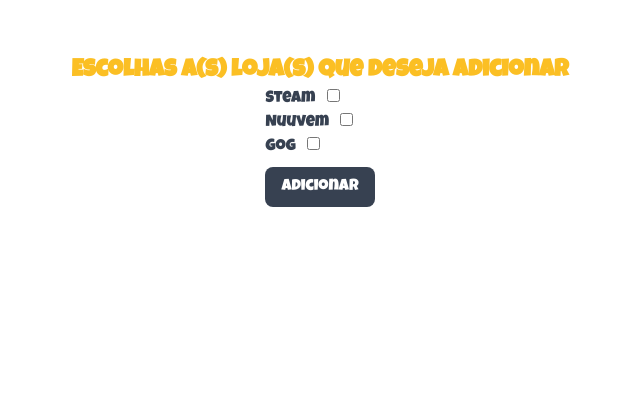
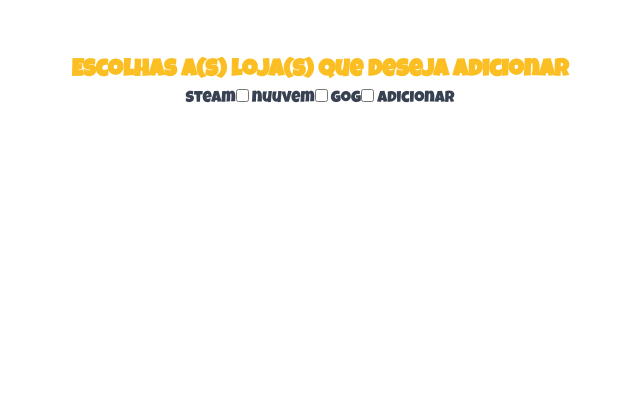
Before and after one commit to mateus-hamade/promogames-django, a Django app: page /script/ in a window 1280 px wide. Shown: the part 73-479 px from the top of the page, without its empty margins (320-960 px from the left). Run offline with Django 4.2, Linux system fonts and the light colour scheme; a user stored in the database is signed in; some libraries are stand-ins or nearby versions.

Commit message:
acho que deu

```diff
--- a/promogames/main_page/templates/main_page/script.html
+++ b/promogames/main_page/templates/main_page/script.html
@@ -6,46 +6,12 @@
     </div>
 
     <div class="flex flex-col items-center text-gray-700">
-        <form method="GET" id="checkbox-form" class="space-y-2">
-            <div class="flex flex-col items-start">
-                <div class="space-x-2">
-                    <label for="Steam">Steam</label>
-                    <input type="checkbox" name="steam" id="steam">
-                </div>
-                <div class="space-x-2">
-                    <label for="Nuuvem">Nuuvem</label>
-                    <input type="checkbox" name="nuuvem" id="nuuvem">
-                </div>
-                <div class="space-x-2">
-                    <label for="Gog">Gog</label>
-                    <input type="checkbox" name="gog" id="gog">
-                </div>
-            </div>
-            <button type="button" class="px-4 py-2 bg-gray-700 text-white rounded-lg hover:bg-lime-600 focus:outline-none duration-300" id="checkbox-btn">Adicionar</button>
+        <form method="get" id="checkbox-form">
+            <label for="">steam</label><input type="checkbox" name="steam" id="steam">
+            <label for="">nuuvem</label><input type="checkbox" name="nuuvem" id="nuuvem">
+            <label for="">gog</label><input type="checkbox" name="gog" id="gog">
+            <button id="checkbox-btn">Adicionar</button>
         </form>
     </div>
 </div>
-
-<script>
-    $(document).ready(function() {
-        var checkboxBtn = $('#search-btn');
-
-        checkboxBtn.click(function() {
-            var steam = $('#steam').val();
-            var nuuvem = $('#nuuvem').val();
-            var gog = $('#gog').val();
-
-            $.ajax({
-                url: '/main_page/script/',
-                type: 'GET',
-                data: {
-                    'steam': steam,
-                    'nuuvem': nuuvem,
-                    'gog': gog,
-                },
-            });
-        });
-    });
-</script>
-
 {% endblock %}
```
Also changed, not shown: promogames/db.sqlite3.
